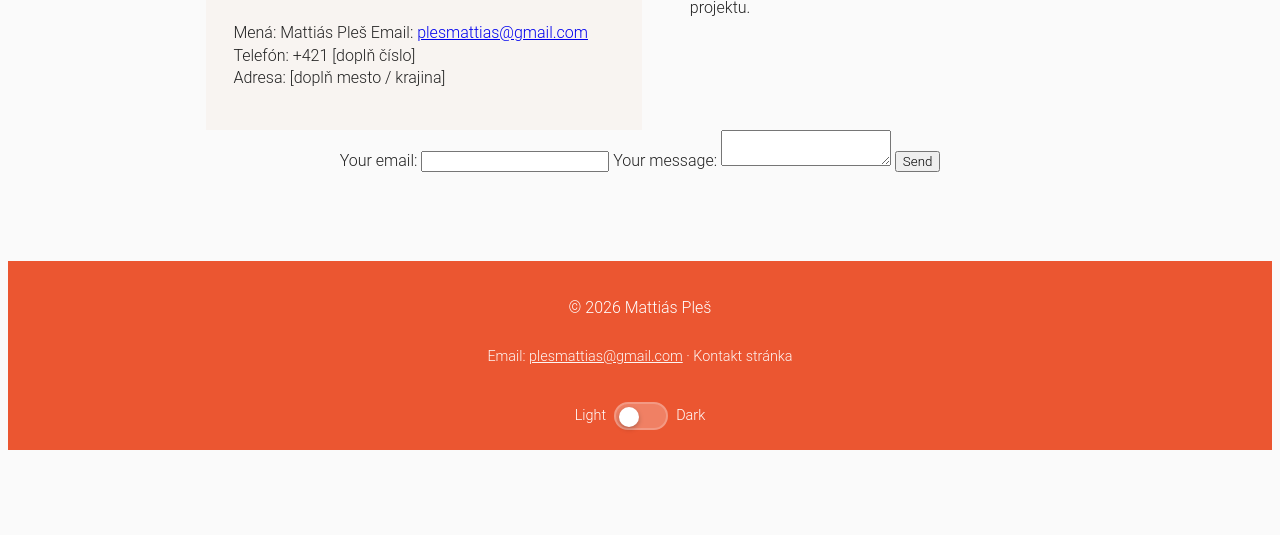
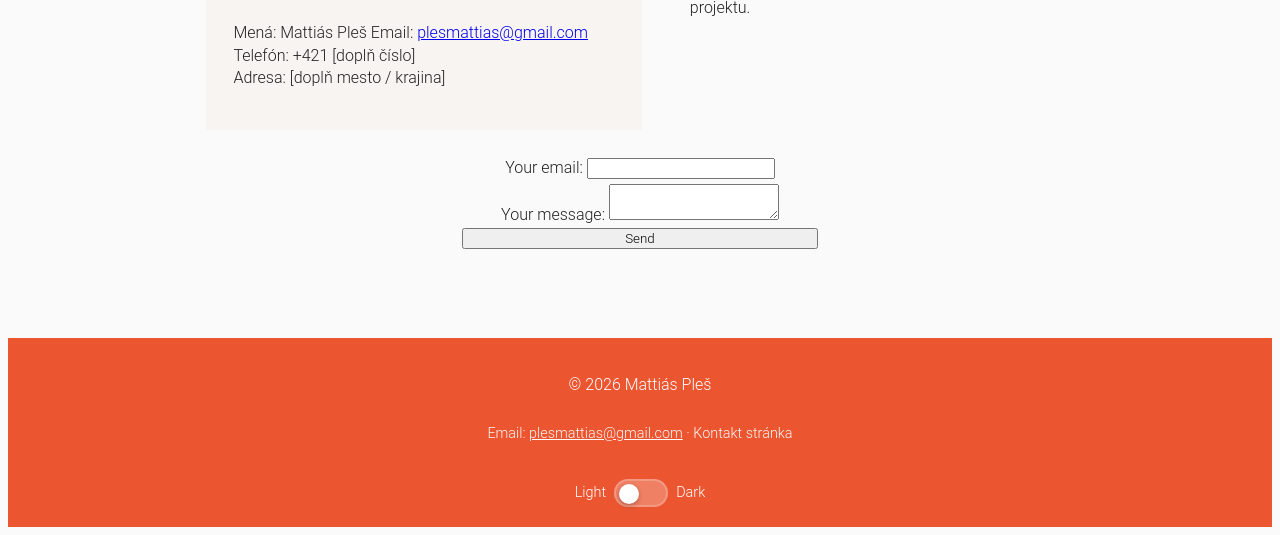
Before and after one commit to gamderto/gamderto.github.io, a website built with webpack: page kontakt.html in a window 1280 px wide. Shown: the part 358-893 px from the top of the page. Before the commit the page ends 816 px from the top, so only its background shows below. Built offline with nearby package versions, Linux system fonts and the light colour scheme.

Commit message:
commit -m

```diff
--- a/css/style.css
+++ b/css/style.css
@@ -153,6 +153,28 @@ main{
   background-color: var(--card-bg);
 }
 
+form {
+  display: grid;
+  padding: 2%;
+}
+
+form label {
+  display: block;
+  margin: 0 auto;
+  padding: 2px;
+  width: fit-content;
+  text-align: center;
+}
+
+form button {
+  width: 30%;
+  margin: 0 auto;
+}
+
+form label textarea {
+  margin: 0 auto;
+  width: fit-content;
+}
 /* ==========================================================================
    Helper classes
    ========================================================================== */
```
